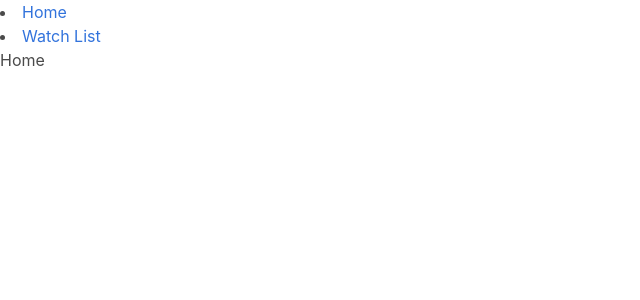
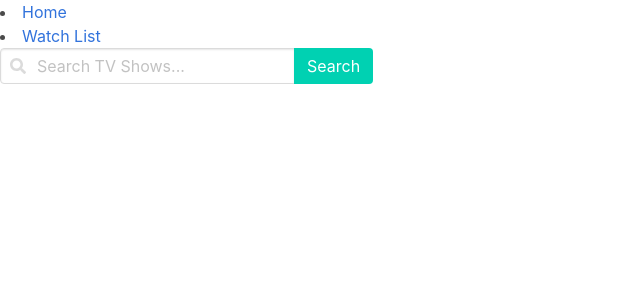
Before and after one commit to kenberkeley/tmdb-react, a React (Create React App) app: page / in a window 1280 px wide. Shown: the top 300 px of the page, without its empty margins (0-640 px from the left). Built offline with nearby package versions, Linux system fonts and the light colour scheme.

Commit message:
Complete the search logic

```diff
--- a/package.json
+++ b/package.json
@@ -5,6 +5,7 @@
   "dependencies": {
     "axios": "^0.19.0",
     "nprogress": "^0.2.0",
+    "prop-types": "^15.7.2",
     "react": "^16.8.6",
     "react-dom": "^16.8.6",
     "react-router-dom": "^5.0.1"
--- /dev/null
+++ b/src/pages/home/api/index.js
@@ -0,0 +1,9 @@
+import ajax from '~/utils/ajax'
+
+// https://developers.themoviedb.org/3/search/search-tv-shows
+export function searchTvShows (query) {
+  return ajax({
+    url: '/search/tv',
+    params: { query }
+  })
+}
--- /dev/null
+++ b/src/pages/home/comps/SearchInput.js
@@ -0,0 +1,54 @@
+import React from 'react'
+import PropTypes from 'prop-types'
+
+export default class SearchInput extends React.Component {
+  static propTypes = {
+    onSearch: PropTypes.func.isRequired
+  }
+
+  constructor (props) {
+    super(props)
+
+    this.state = {
+      query: ''
+    }
+  }
+
+  handleChange = evt => {
+    this.setState({
+      query: evt.target.value
+    })
+  }
+
+  handleSubmit = evt => {
+    evt.preventDefault()
+    this.props.onSearch(this.state.query)
+  }
+
+  render () {
+    const { query } = this.state
+    return (
+      <form onSubmit={this.handleSubmit}>
+        <div className='field has-addons'>
+          <div className='control has-icons-left'>
+            <span className='icon is-small is-left'>
+              <i className='fas fa-search'></i>
+            </span>
+            <input
+              className='input'
+              placeholder='Search TV Shows...'
+              onChange={this.handleChange}
+              value={query}
+              required
+            />
+          </div>
+          <div className='control'>
+            <button type='submit' className='button is-primary'>
+              Search
+            </button>
+          </div>
+        </div>
+      </form>
+    )
+  }
+}
--- a/src/pages/home/index.js
+++ b/src/pages/home/index.js
@@ -1,9 +1,19 @@
 import React from 'react'
+import { searchTvShows } from './api/'
+import SearchInput from './comps/SearchInput'
 
-const Home = () => (
-  <h1>
-    Home
-  </h1>
-)
+export default class Home extends React.Component {
+  onSearch = query => {
+    searchTvShows(query).then(data => {
+      console.log(data) // TODO: show in list
+    })
+  }
 
-export default Home
+  render () {
+    return (
+      <section>
+        <SearchInput onSearch={this.onSearch} />
+      </section>
+    )
+  }
+}
```
